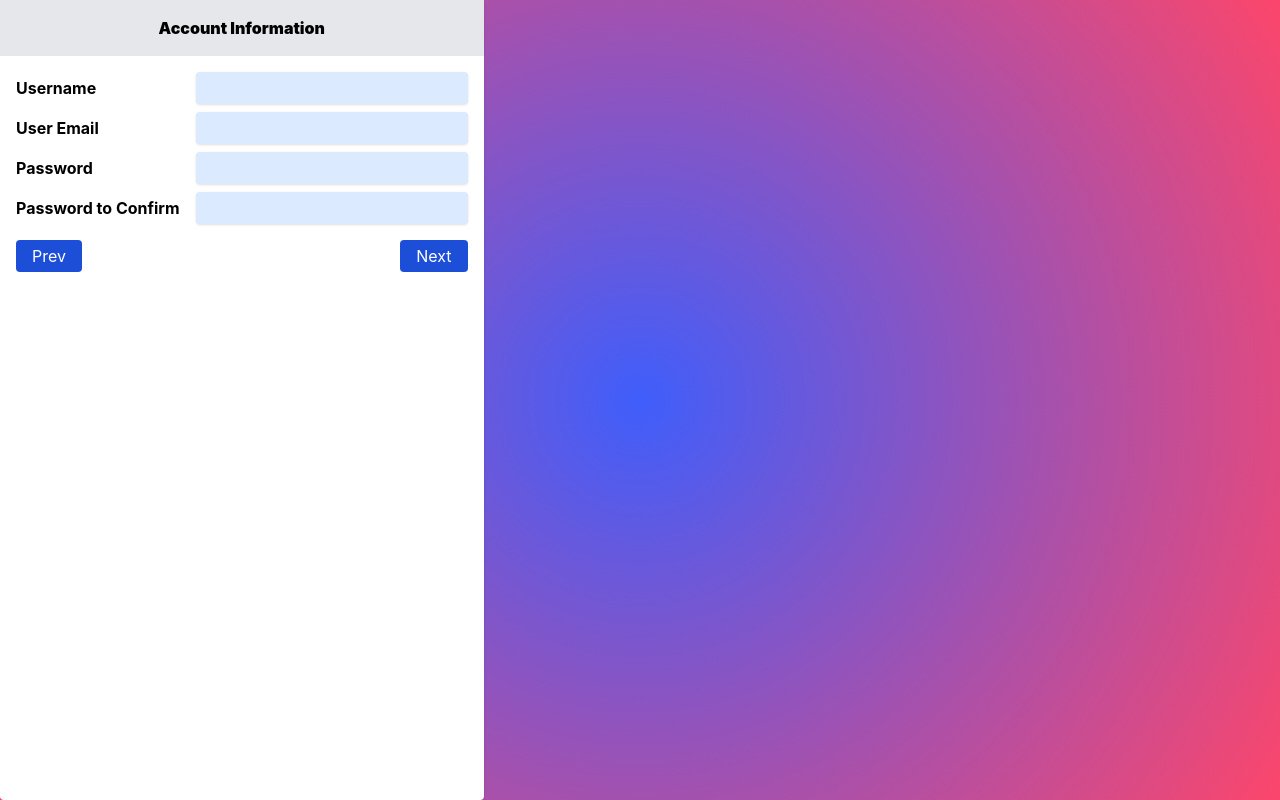
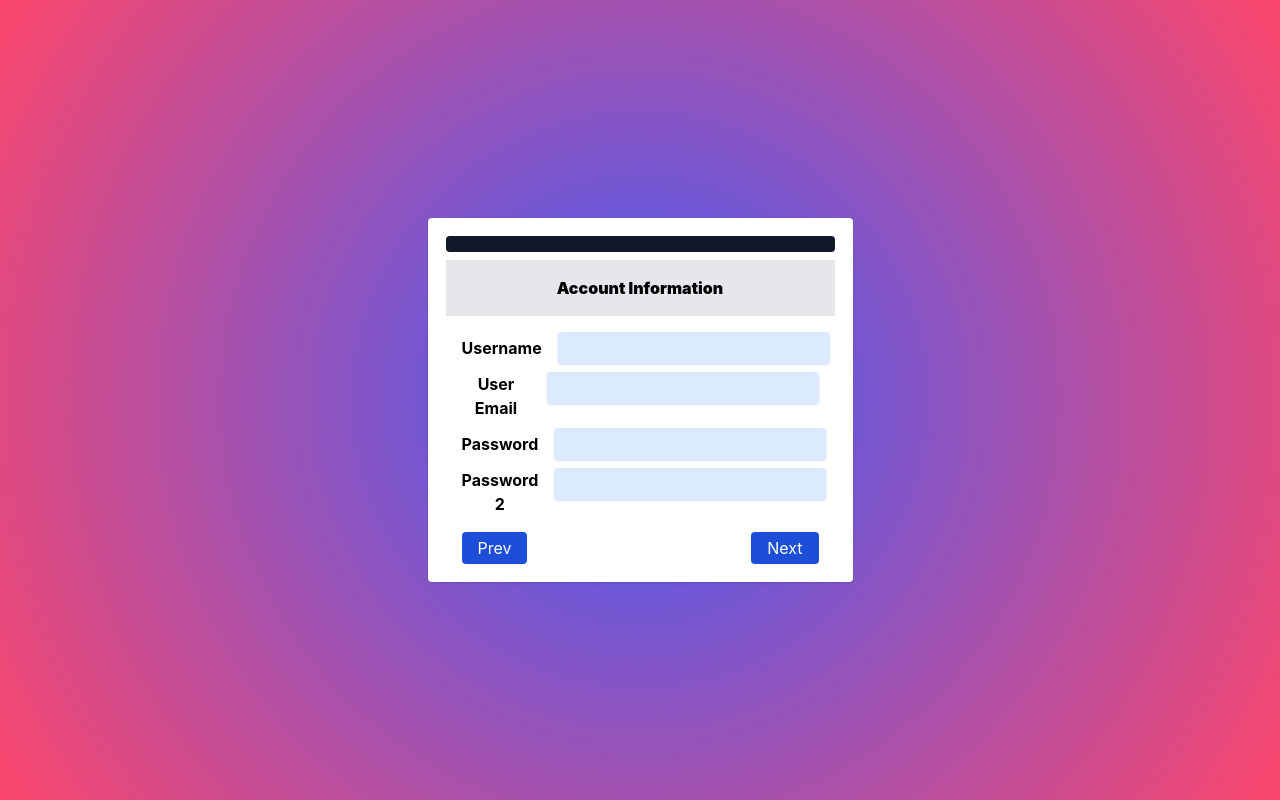
Before and after one commit to nshutipacific/multi-step-reg-react-tailwindcss, a React (Create React App) app: page / in a window 1280 px wide. Built offline with nearby package versions, Linux system fonts and the light colour scheme.

Commit message:
Bug Fixing and Finetuning

```diff
--- a/public/index.html
+++ b/public/index.html
@@ -24,8 +24,8 @@
   </head>
   <body>
     <noscript>You need to enable JavaScript to run this app.</noscript>
-    <div class="flex items-center justify-center" style="height: 100vh;">
-      <div class="bg-white h-1/2 w-1/2 shadow rounded" id="root"></div>
+    <div class="flex" style="height: 100vh; place-content: center; align-items: center;">
+      <div class="bg-white shadow rounded " id="root" style="padding: 10px; min-width: 425px; max-width: 425px;"></div>
     </div>
 
     <!--
--- a/src/components/Form.js
+++ b/src/components/Form.js
@@ -8,18 +8,46 @@ function Form() {
     const FormTitles = ["Account Information", "Personal Information", "Other Information"];
 
     const StepToDisplay = ()=> {
-        if(page == 0){
+        if(page === 0){
             return <SignUpInfo/>
-        } else if ( page == 1){
+        } else if ( page === 1){
             return <PersonalInformation/>
         }else{
             return <OtherInformation/>
         }
     }
+
+    const getProgressBarClass = ()=> {
+        if(page === 0){
+            return "bg-gray-900 w-full h-2 p-2 rounded w-1/3"
+        } else if ( page === 1){
+            return "bg-gray-900 w-full h-2 p-2 rounded w-2/3"
+        }else{
+            return "bg-gray-900 w-full h-2 p-2 rounded w-3/3"
+        }
+    }
+
+    const [formData, setFormData] = useState({
+        userName : '',
+        email: '',
+        passowrd: '',
+
+        firstName: '',
+        lastName: '',
+        phoneNumber: 0,
+        idNumber: 0,
+
+        nationality: '',
+        city: '',
+        address: '',
+        zip: 0,
+    })
     return (
-        <div className="form">
-            <div className="progressbar"></div>
-            <div className="form-container">
+        <div className="form p-2">
+            <div className="progressbar bg-gray-300 rounded">
+                <div className={getProgressBarClass()} ></div>
+            </div>
+            <div className="form-container mt-2">
                 <div className="header py-4 font-black bg-gray-200">
                     <h1>{FormTitles[page]}</h1>
                 </div>
@@ -29,13 +57,13 @@ function Form() {
                 <div className="footer mt-4 mx-4 flex justify-between mt-4">
                     <button
                     className="bg-blue-700 py-1 px-4 text-white rounded"
-                    disabled={page == 0}
+                    disabled={page === 0}
                     onClick={()=> {
                         setPage((currPage) => currPage - 1);
                     }}>Prev</button>
                     <button
                     className="bg-blue-700 py-1 px-4 text-white rounded"
-                    disabled={page == FormTitles.length -1}
+                    disabled={page === FormTitles.length -1}
                     onClick={()=> {
                         setPage((currPage) => currPage + 1);
                     }}>Next</button>
--- a/src/components/SignUpInfo.js
+++ b/src/components/SignUpInfo.js
@@ -19,7 +19,7 @@ function SignUpInfo() {
 
             </div>
             <div className="flex justify-between mt-2 gap-4">
-                <div className="font-bold flex place-items-center">Password to Confirm</div>
+                <div className="font-bold flex place-items-center">Password 2</div>
                 <div><input className="bg-blue-100 rounded text-blue-700 shadow px-3 py-1 focus:outline-blue-700" type="text" name="username"/></div>
 
             </div>
```
